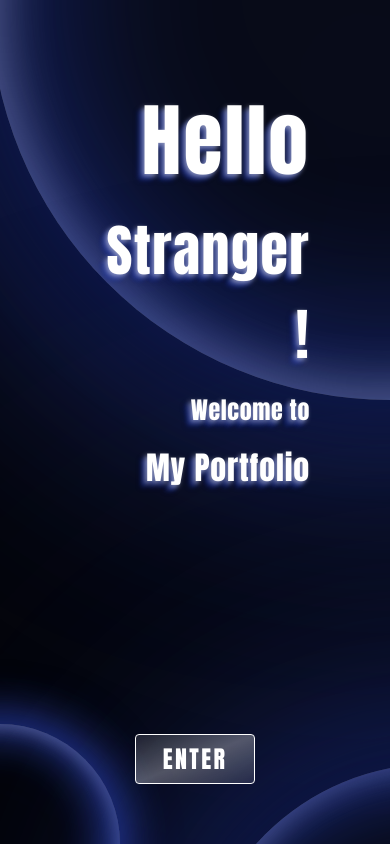
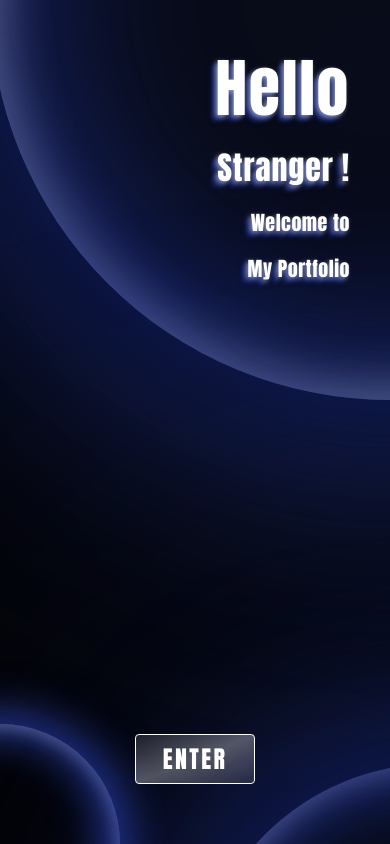
Before and after one commit to MoriCiao/Rosen-profile, a React (Vite) app: page / in a window 390 px wide. Built offline with nearby package versions, Linux system fonts and the light colour scheme.

Commit message:
- chore: 字體 & 陰影大小修正

```diff
--- a/src/components/begin/Hello_II.jsx
+++ b/src/components/begin/Hello_II.jsx
@@ -3,14 +3,14 @@ import { motion } from "framer-motion";
 import { Bounce } from "react-awesome-reveal";
 const Hello_II = () => {
   return (
-    <motion.div className="md:hidden hello_ii block relative w-full h-full p-20 flex flex-col gap-2 ">
+    <motion.div className="md:hidden hello_ii block relative w-full h-full p-10 flex flex-col gap-2 ">
       <Bounce delay={2500}>
-        <h1 className="text-end text-[5rem] tracking-wide">Hello</h1>
-        <h2 className="text-end text-[3.5rem] tracking-wide">Stranger !</h2>
-        <h3 className="text-end text-[1.5rem] tracking-wide mt-2">
+        <h1 className="text-end text-[4rem] tracking-wide">Hello</h1>
+        <h2 className="text-end text-[2rem] tracking-wide">Stranger !</h2>
+        <h3 className="text-end text-[1.25rem] tracking-wide mt-2">
           Welcome to
         </h3>
-        <h3 className="text-end text-[2rem] tracking-wide mt-2">
+        <h3 className="text-end text-[1.25rem] tracking-wide mt-2">
           My Portfolio
         </h3>
       </Bounce>
--- a/src/components/begin/_BeginPage.scss
+++ b/src/components/begin/_BeginPage.scss
@@ -15,7 +15,7 @@
 
         &.third{
             box-shadow:
-                    0 0 500px rgb(29, 49, 151),
+                    0 0 200px rgb(29, 49, 151),
                     inset -2px 5px 100px rgb(29, 49, 151),
                     inset 0px -10px 30px 10px rgba(255, 255, 255, 0.5),
                     0px 10px 50px 20px black;
@@ -60,7 +60,7 @@
     .beginPage {
         .secondary {
             box-shadow:
-                0 0 500px rgb(29, 49, 151),
+                0 0 200px rgb(29, 49, 151),
                 inset -2px -5px 200px rgb(29, 49, 151),
                 inset -10px 10px 30px rgba(255, 255, 255, 0.5);
             filter: drop-shadow(0 0 200px rgb(42, 56, 124))
```
